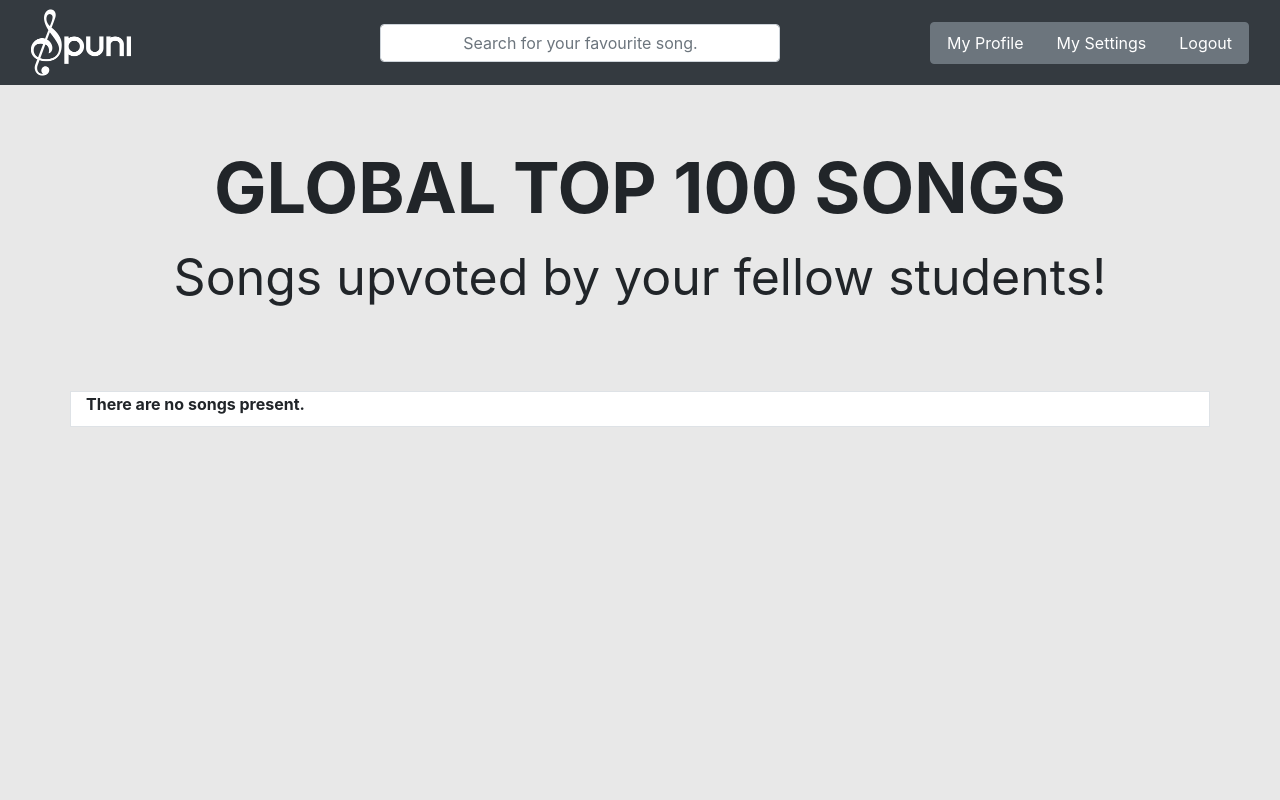
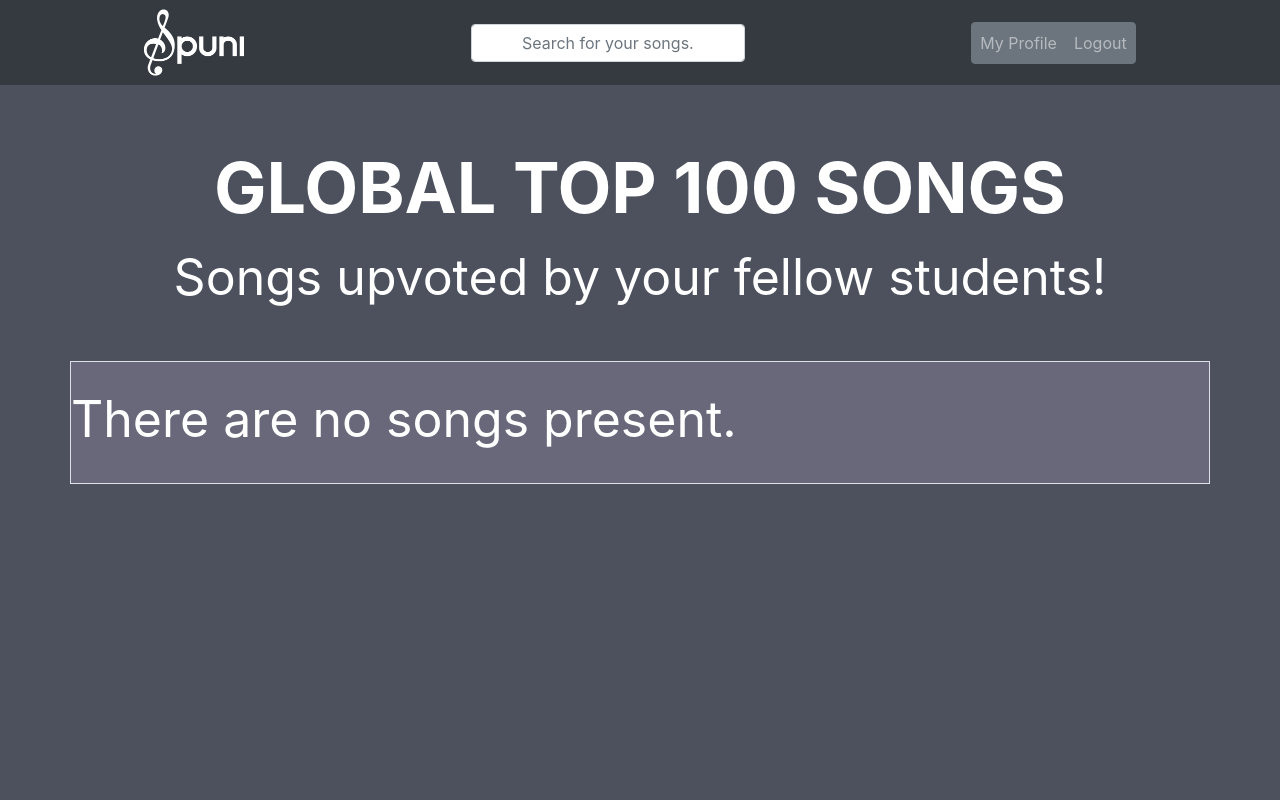
Before and after one commit to sophieboyle/WAD2-team-project, a Django app: page / in a window 1280 px wide. Run offline with Django 3.2, Linux system fonts and the light colour scheme; the visitor is signed in with stand-in values (Sample User, id 1); data that the repository does not hold is empty; some libraries are stand-ins or nearby versions.

Commit message:
Redesigned the following pages: base, index, login, profile, register.

```diff
--- a/spunimusic/static/css/base.css
+++ b/spunimusic/static/css/base.css
@@ -1,10 +1,79 @@
 body, html {
     height: 100%;
-    background-color: #E8E8E8 !important;
+    background-color: #4c515d !important;
     font-family: 'Oswald', sans-serif;
 }
 
-#navbar-search {
-    width: 400px;
-    margin-left: 100px;
+#search-bar {
+    max-width: 400px;
+    width: 100%;
 }
+
+.space-top {
+    margin-top: 20px;
+}
+
+.text-header {
+    text-align: center;
+    padding: 30px;
+}
+
+.global-text, .global-subtext {
+    color: white;
+}
+
+.global-text {
+    font-weight: bold;
+    font-size: 70px;
+}
+
+.global-subtext {
+    font-size: 50px;
+}
+
+.song-image {
+    max-height: 150px;
+    max-width: 150px;
+}
+
+.song-text {
+    margin-left: 2%;
+    font-size: xx-large;
+    float: left;
+}
+
+#upvote, #downvote {
+    cursor: pointer;
+}
+
+.float-left {
+    float: left;
+}
+
+.float-right {
+    float: right;
+}
+
+.border {
+    background-color: #69687a;
+    padding-bottom: 10px;
+    border-style: solid;
+    border-width: medium;
+}
+
+#hint_id_username, .requiredField, #div_id_email  {
+    color: white !important;
+}
+
+.center-text {
+    text-align: center;
+}
+
+#error_1_id_username, #error_1_id_password {
+    color: #dbafc3 !important;
+}
+
+.profile-identity {
+    padding-left: 1%;
+    padding-top: 1%;
+}
--- a/spunimusic/static/css/index.css
+++ b/spunimusic/static/css/index.css
@@ -1,12 +1,3 @@
-.top-space {
-    margin-top: 20px;
-}
-
-.text-header {
-    text-align: center;
-    padding: 30px;
-}
-
 .listing-image {
     float: left;
 }
--- a/spunimusic/templates/base.html
+++ b/spunimusic/templates/base.html
@@ -1,4 +1,5 @@
 <!DOCTYPE html>
+
 {% load static %}
 
 <html>
@@ -7,30 +8,42 @@
         <meta http-equiv="X-UA-Compatible" content="IE=edge">
         <title>Spuni - Music at your fingertips.</title>
         <meta name="viewport" content="width=device-width, initial-scale=1">
+
+        <!-- The base CSS file, containing everything. -->
         <link rel="stylesheet" href="{% static 'css/base.css' %}">
+
+        <!-- JQuery. It's added here to be called before the scripts. -->
         <script src="https://code.jquery.com/jquery-3.4.1.min.js" type="text/javascript"></script>
 
-        {% block css_block %}
-        {% endblock %}
+        <!-- Bootstrap. -->
+        <link rel="stylesheet" href="https://maxcdn.bootstrapcdn.com/bootstrap/4.0.0/css/bootstrap.min.css" integrity="sha384-Gn5384xqQ1aoWXA+058RXPxPg6fy4IWvTNh0E263XmFcJlSAwiGgFAW/dAiS6JXm" crossorigin="anonymous">
+        <script src="https://maxcdn.bootstrapcdn.com/bootstrap/4.0.0/js/bootstrap.min.js" integrity="sha384-JZR6Spejh4U02d8jOt6vLEHfe/JQGiRRSQQxSfFWpi1MquVdAyjUar5+76PVCmYl" crossorigin="anonymous"></script>
 
-        <link rel="stylesheet" href="https://maxcdn.bootstrapcdn.com/bootstrap/4.0.0/css/bootstrap.min.css" integrity="sha384-Gn5384xqQ1aoWXA+058RXPxPg6fy4IWvTNh0E263XmFcJlSAwiGgFAW/dAiS6JXm" crossorigin="anonymous">
+        <!-- New Font. -->
+        <link href="https://fonts.googleapis.com/css?family=Oswald&display=swap" rel="stylesheet">
     </head>
+
     <body>
+        <!-- Navigation Bar -->
+        <nav class="navbar navbar-expand-lg navbar-dark bg-dark">
 
-    <!-- Navigation Bar -->
-    <nav id="navigation-bar" class="navbar navbar-expand-lg navbar-dark bg-dark">
             <div class="container-fluid collapse navbar-collapse">
-            <div class="col-xs-4">
+
+                <!-- Spuni Logo -->
+                <div class="col-xs-4 navbar-nav mx-auto">
                     <a href="{% url 'spuni:index'%}"><img src="{% static 'images/spuni_100x69.png' %}" alt="Spuni Logo"></a>
                 </div>
-            <div class="col-xs-4">
-                <input id="navbar-search" class="form-control text-center top-padding-search" type="text" placeholder="Search for your favourite song.">
+
+                <!-- Search Bar -->
+                <div class="col-xs-4 navbar-nav mx-auto">
+                    <input id="search-bar" class="form-control text-center top-padding-search" type="text" placeholder="Search for your songs.">
                 </div>
-            <div class="col-xs-4">
+
+                <!-- Buttons -->
+                <div class="col-xs-4 navbar-nav mx-auto">
                     {% if user.is_authenticated %}
                         <div class="btn-group">
                             <a class="nav-link text btn btn-secondary" href="#">My Profile</a>
-                        <a class="nav-link text btn btn-secondary" href="#">My Settings</a>
                             <a class="nav-link text btn btn-secondary" href="{% url 'spuni:logout'%}">Logout</a>
                         </div>
                     {% else %}
@@ -40,14 +53,15 @@
                         </div>
                     {% endif %}
                 </div>
+
             </div>
+
         </nav>
-    <!-- Navigation Bar End -->
+        <!-- Navigation Bar -->
 
+        <!-- Main Body -->
         {% block body_block %}
         {% endblock %}
-
-    <link href="https://fonts.googleapis.com/css?family=Oswald&display=swap" rel="stylesheet">
-    <script src="https://maxcdn.bootstrapcdn.com/bootstrap/4.0.0/js/bootstrap.min.js" integrity="sha384-JZR6Spejh4U02d8jOt6vLEHfe/JQGiRRSQQxSfFWpi1MquVdAyjUar5+76PVCmYl" crossorigin="anonymous"></script>
+        <!-- Main Body -->
     </body>
 </html>
--- a/spunimusic/templates/index.html
+++ b/spunimusic/templates/index.html
@@ -1,45 +1,43 @@
 {% extends "base.html" %}
+
 {% load static %}
-{% block css_block %}
-<link rel="stylesheet" href="{% static 'css/index.css' %}">
-<script src="{% static 'js/votes.js' %}"></script>
-{% endblock %}
+
 {% block body_block %}
 <!-- Banner -->
-<div class="container">
-    <div class="row top-space">
+<div class="container-fluid">
+    <div class="row space-top">
         <div class="col-md-12">
             <p class="text-header">
-                <span id="global-text" style="font-weight:bold;font-size:70px">GLOBAL TOP 100 SONGS</span>
-                <br>
-                <span style="font-size:50px">Songs upvoted by your fellow students!</span>
+                <span class="global-text">GLOBAL TOP 100 SONGS</span>
+                <br />
+                <span class="global-subtext">Songs upvoted by your fellow students!</span>
             </p>
         </div>
     </div>
 </div>
-<!-- Banner End -->
+<!-- Banner -->
 
-<!-- Top 100 Table -->
+<!-- Song Table -->
 <div class="container border">
-
-    {% if songs %}
+        {% if not songs %}
+            <!-- If there are no songs then post an error. -->
+            <div class="row space-top">
+                <p class="global-subtext">There are no songs present.</p>
+            </div>
+        {% else %}
             {% for song in songs %}
-    <div class="row top-space">
+                <div class="row space-top">
                     <div class="col-md-12">
                         <a href="{% url 'spuni:show_song' song.slug %}">
-                <img class="listing-image" id="thumbnail" height="150px" width="150px" src={{song.albumArt}}>
-                <p class="listing-text">{{song.name}}
-                    <br>{{song.artist}}</p>
+                            <img class="song-image float-left" src={{song.albumArt}}>
                         </a>
-            <img id="downvote" class="listing-button" src="{% static 'images/downvote.png' %}" width=150px height=150px>
-            <img id="upvote" class="listing-button" src="{% static 'images/upvote.png' %}" width=150px height=150px>
+                        <p class="song-text"><strong>Song</strong>: {{song.name}}<br><strong>Artist</strong>: {{song.artist}}<br><strong>Likes</strong>: {{song.upvotes}}</p>
+                        <img id="downvote" class="song-image float-right" src="{% static 'images/downvote.png' %}">
+                        <img id="upvote" class="song-image float-right" src="{% static 'images/upvote.png' %}">
                     </div>
                 </div>
             {% endfor %}
-    {% else %}
-    <strong>There are no songs present.</strong>
         {% endif %}
-
 </div>
-<!-- Top 100 Table End -->
+<!-- Song Table -->
 {% endblock %}
```
Also changed, not shown: spunimusic/templates/login.html (+6 -8 lines), spunimusic/templates/profile.html (+24 -14 lines), spunimusic/templates/register.html (+8 -9 lines), spunimusic/templates/song.html (+4 -23 lines), spunimusic/templates_old/song.html (added, +26 -0 lines), spunimusic/static/images/downvote.png, spunimusic/static/images/downvote_back.png (added), spunimusic/static/images/upvote.png, spunimusic/templates_old/add_song.html (renamed from spunimusic/templates/add_song.html), spunimusic/templates_old/search.html (renamed from spunimusic/templates/search.html). Lines whose indentation alone changed are shown as unchanged.
